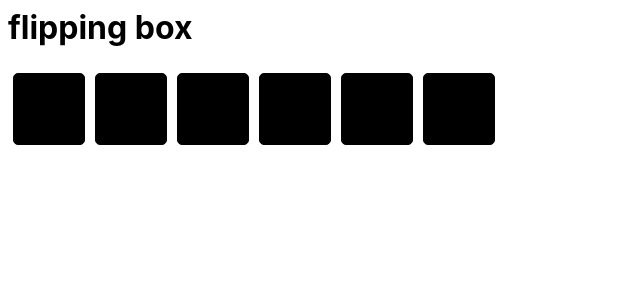
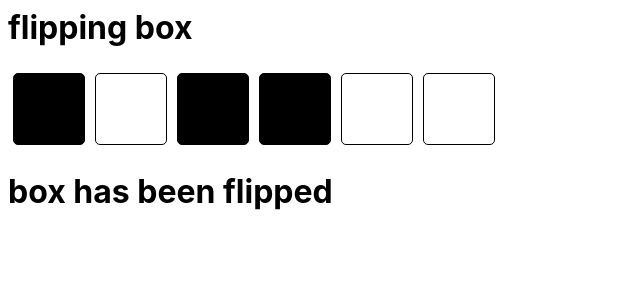
Before and after one commit to raihaneong/react-jd4hhm, a React (Create React App) app: page / in a window 1280 px wide. Shown: the top 300 px of the page, without its empty margins (0-640 px from the left). Built offline with nearby package versions, Linux system fonts and the light colour scheme.

Commit message:
5 files modified, 1 added

```diff
--- a/src/App.js
+++ b/src/App.js
@@ -2,16 +2,18 @@ import React, { useState } from 'react';
 import './style.css';
 import boxes from './boxes';
 
-import { Box } from './components';
+import { Box, NumberBox } from './components';
 
 export default function App() {
   const [box, setBox] = useState(boxes);
-  const boxElement = box.map((item) => <Box key={item.id} on={item.on} />);
-
+  const boxElement = box.map((item) => (
+    <Box key={item.id} on={item.on} number={item.id} />
+  ));
   return (
     <div>
       <h1>flipping box</h1>
       {boxElement}
+      <NumberBox number={boxes.id} />
     </div>
   );
 }
--- a/src/components/Box/Box.css
+++ b/src/components/Box/Box.css
@@ -1,6 +1,3 @@
-
-
-
 .box {
   display: inline-block;
   width: 70px;
--- a/src/components/Box/Box.jsx
+++ b/src/components/Box/Box.jsx
@@ -3,24 +3,17 @@ import React, { useState } from 'react';
 import './Box.css';
 
 export default function Box(props) {
-  const [on, setOn] = useState(props);
+  const [on, setOn] = useState(props.on);
 
   const styles = {
     backgroundColor: on ? 'black' : 'white',
   };
 
   function toggle() {
-    setOn((prevValue) => !prevValue), console.log(`box ${props.id} has been clicked`);
+    setOn((prevValue) => !prevValue),
+      console.log(`box ${props.number} has been clicked`);
   }
-
-
-console.log(props)
-
-
-
   return (
-    <div onClick={toggle} style={styles} className="box" key={props.id} >
-
-    </div>
-  );
+      <div onClick={toggle} style={styles} className="box" key={props.id}></div>
+    );
 }
--- /dev/null
+++ b/src/components/Box/NumberBox.jsx
@@ -0,0 +1,11 @@
+import React from 'react'
+
+export default function NumberBox(props){
+
+console.log(props)
+  return(
+    <div>
+      <h1 >box {props.id} has been flipped</h1>
+    </div>
+  )
+}
--- a/src/components/index.js
+++ b/src/components/index.js
@@ -1,8 +1,10 @@
 
 
 import Box from './Box/Box'
+import NumberBox from './Box/NumberBox'
 
 
 export {
-  Box
+  Box,
+  NumberBox
 }
```
Also changed, not shown: note.txt.
